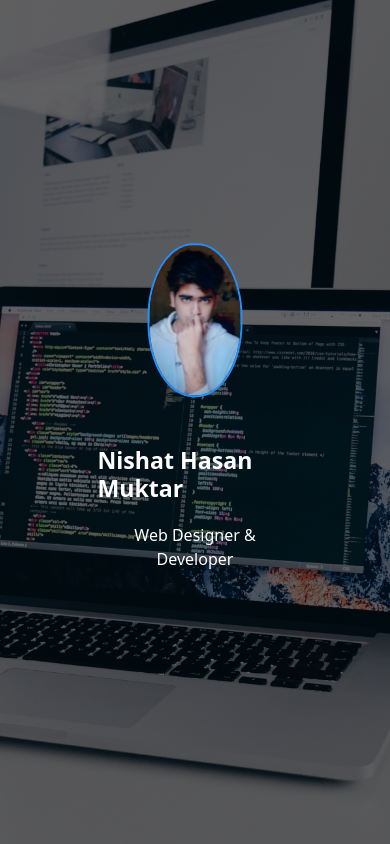
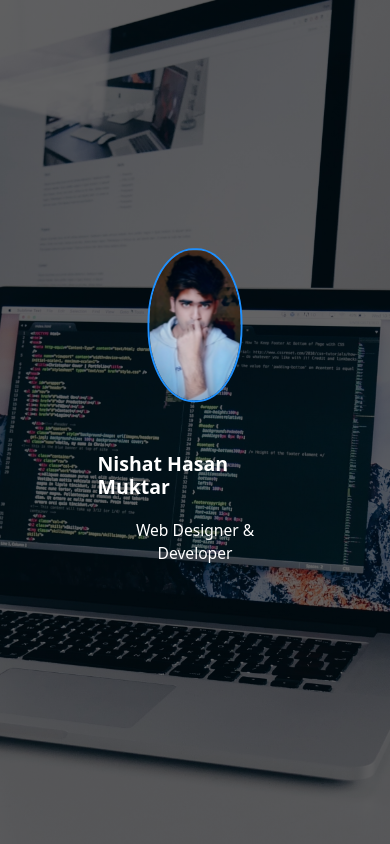
Before and after one commit to Muktar2298/Online-Resume, a plain HTML site: page index.html in a window 390 px wide. Shown: the top 844 px of the page. Drawn offline with nearby package versions, Linux system fonts and the light colour scheme.

Commit message:
Online Resume

```diff
--- a/style.css
+++ b/style.css
@@ -39,6 +39,14 @@ body {
   .user-intro p {
     color: #fff;
     text-align: center;
+  }
+  @media all and (max-width:600px){
+    .user-intro h3{
+      font-size: 5vw;
+    }
+    .user-intro p{
+      font-size: 4vw;
+    }
   }
 
   /* --Scroll Btn -- */
```
